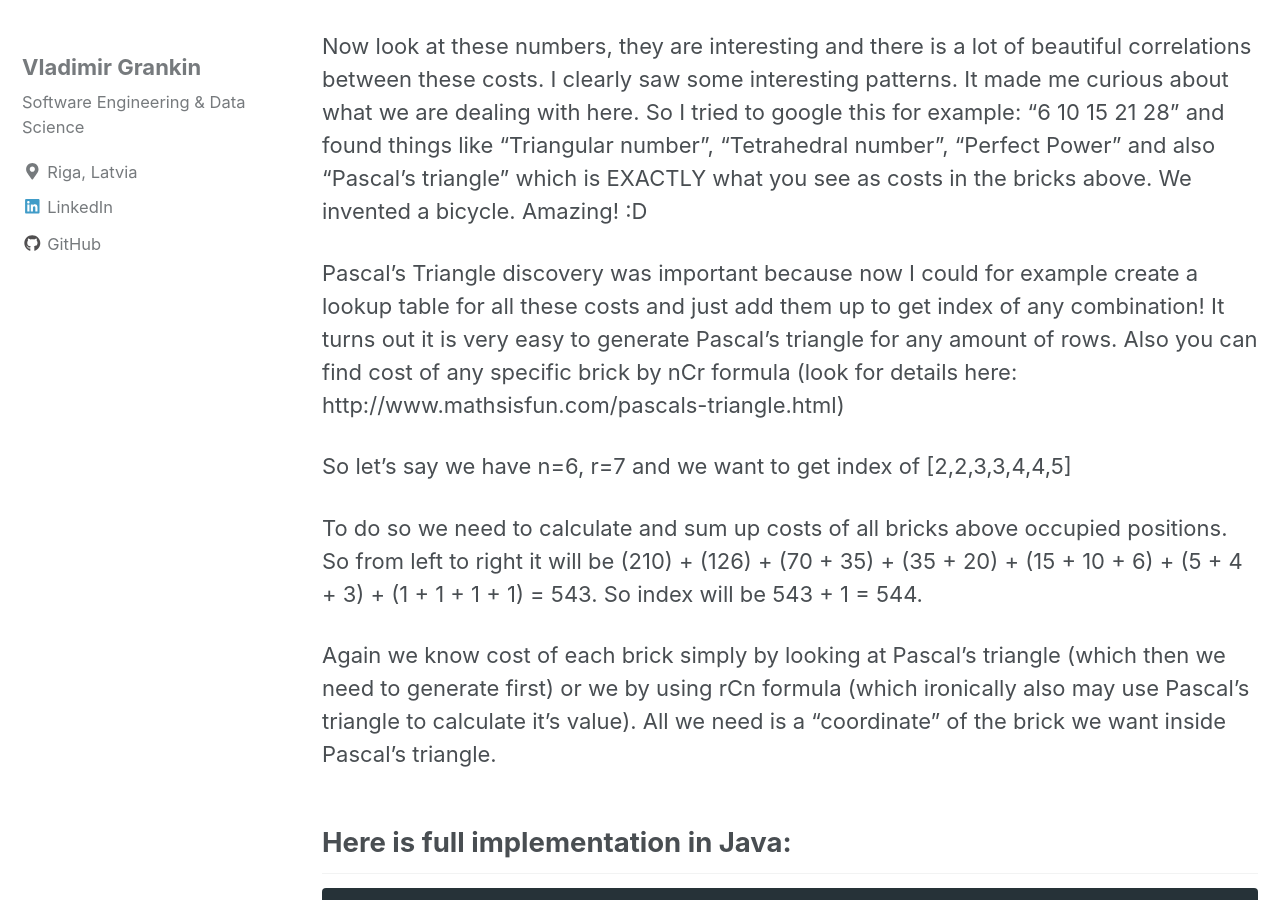
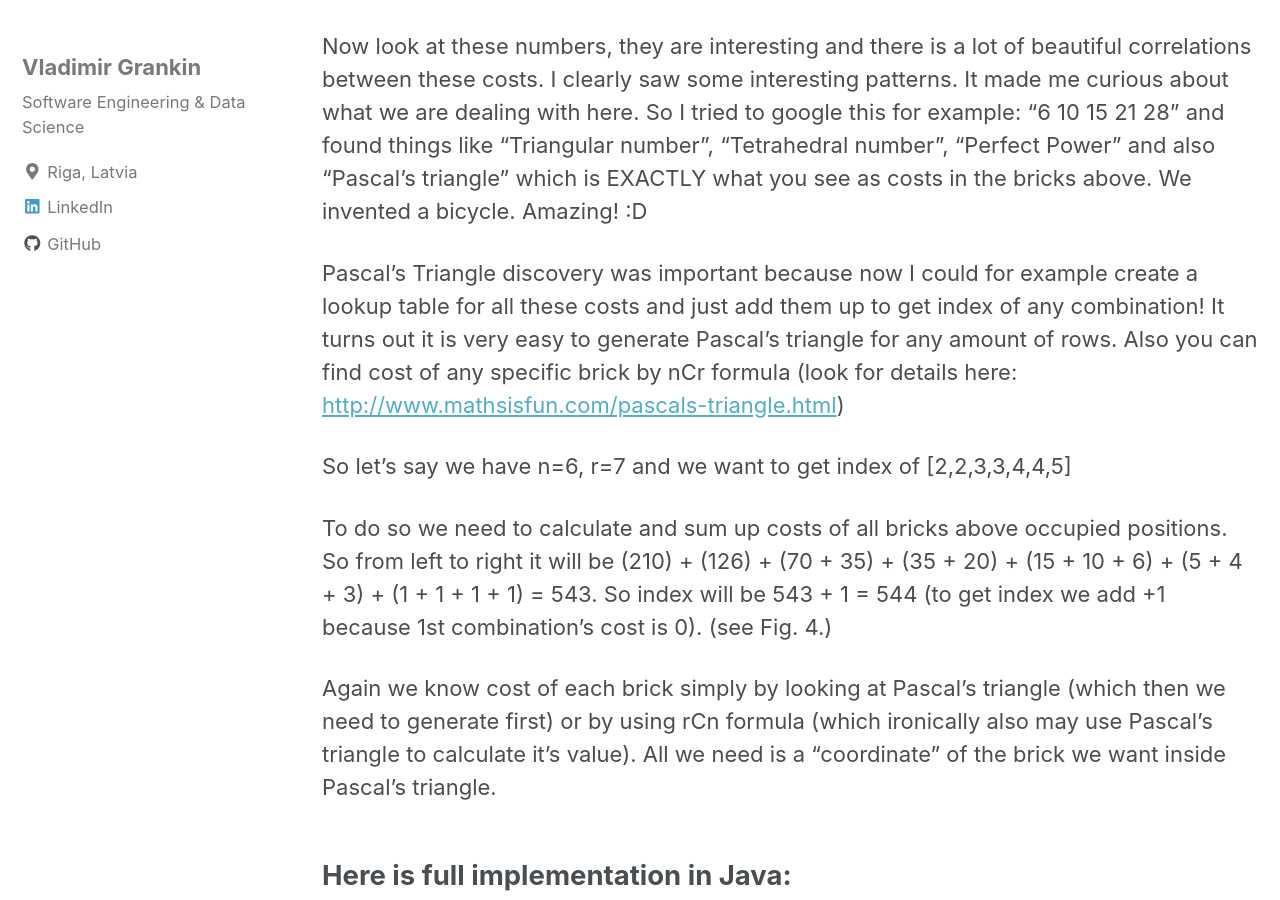
Before and after one commit to vgrankin/vgrankin.github.io, a Jekyll site: the page built from _posts/2018-08-23-pascals-triangle.md, in a window 1280 px wide and 900 px high, scrolled down 10509 px. Built offline with Jekyll 4.4.1, drawn with Linux system fonts in a browser that asks for light colours; nearby versions of some CDN libraries; some of the changed text lies outside the part shown.

Commit message:
Working on pascal triangle post

```diff
--- a/_posts/2018-08-23-pascals-triangle.md
+++ b/_posts/2018-08-23-pascals-triangle.md
@@ -133,16 +133,17 @@ in the bricks above. We invented a bicycle. Amazing!  :D
 Pascal’s Triangle discovery was important because now I could for example create a lookup table
 for all these costs and just add them up to get index of any combination! It turns out it is very
 easy to generate Pascal’s triangle for any amount of rows. Also you can find cost of any specific
-brick by nCr formula (look for details here: http://www.mathsisfun.com/pascals-triangle.html)
+brick by nCr formula (look for details here: [http://www.mathsisfun.com/pascals-triangle.html]({{ "http://www.mathsisfun.com/pascals-triangle.html" }}))
 
 So let’s say we have n=6, r=7 and we want to get index of [2,2,3,3,4,4,5]
 
 To do so we need to calculate and sum up costs of all bricks above occupied positions. So from
 left to right it will be (210) + (126) + (70 + 35) + (35 + 20) + (15 + 10 + 6) + (5 + 4 + 3) +
-(1 + 1 + 1 + 1) = 543. So index will be 543 + 1 = 544.
+(1 + 1 + 1 + 1) = 543. So index will be 543 + 1 = 544 (to get index we add +1 because 1st combination's
+cost is 0). (see Fig. 4.)
 
 Again we know cost of each brick simply by looking at Pascal’s triangle (which then we need to
-generate first) or we by using rCn formula (which ironically also may use Pascal’s triangle to
+generate first) or by using rCn formula (which ironically also may use Pascal’s triangle to
 calculate it’s value). All we need is a “coordinate” of the brick we want inside Pascal’s triangle.
 
 ## Here is full implementation in Java:
@@ -206,6 +207,7 @@ public class CombinationsWithoutRepetition
         // explicitly showing how index at given level is calculated
         int idxAtPascalTriangleLevel = (rows - 1) - rowIdx - 1;
 
+        // get cell-value by given "coordinates" within Pascal's triangle grid
         long cellValue = _comb(pascalTriangleLevel, idxAtPascalTriangleLevel);
 
         return cellValue;
```
